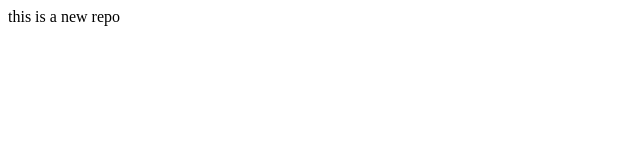
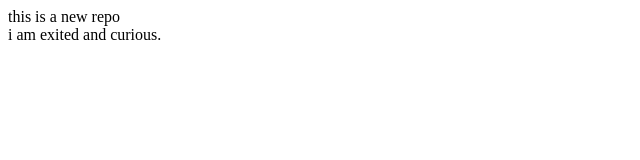
Before and after one commit to likhitha7906/LocalRepo, a plain HTML site: page index.html in a window 1280 px wide. Shown: the whole page, without its empty margins (0-640 px from the left). Drawn offline with Linux system fonts and the light colour scheme.

Commit message:
add some info

```diff
--- a/index.html
+++ b/index.html
@@ -1,3 +1,5 @@
 <p>
     this is a new repo
+    <br>
+    i am exited and curious.
 </p>
```
